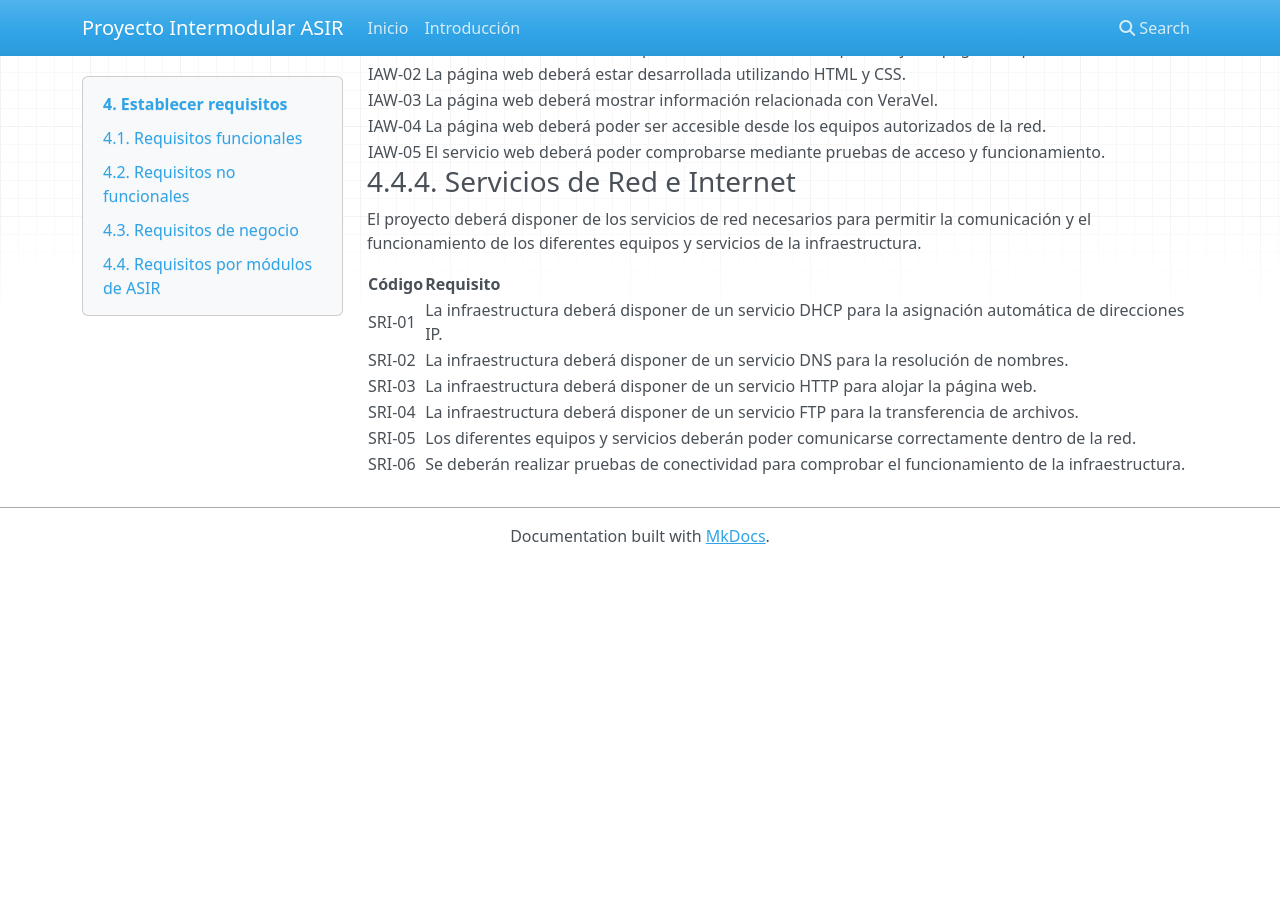
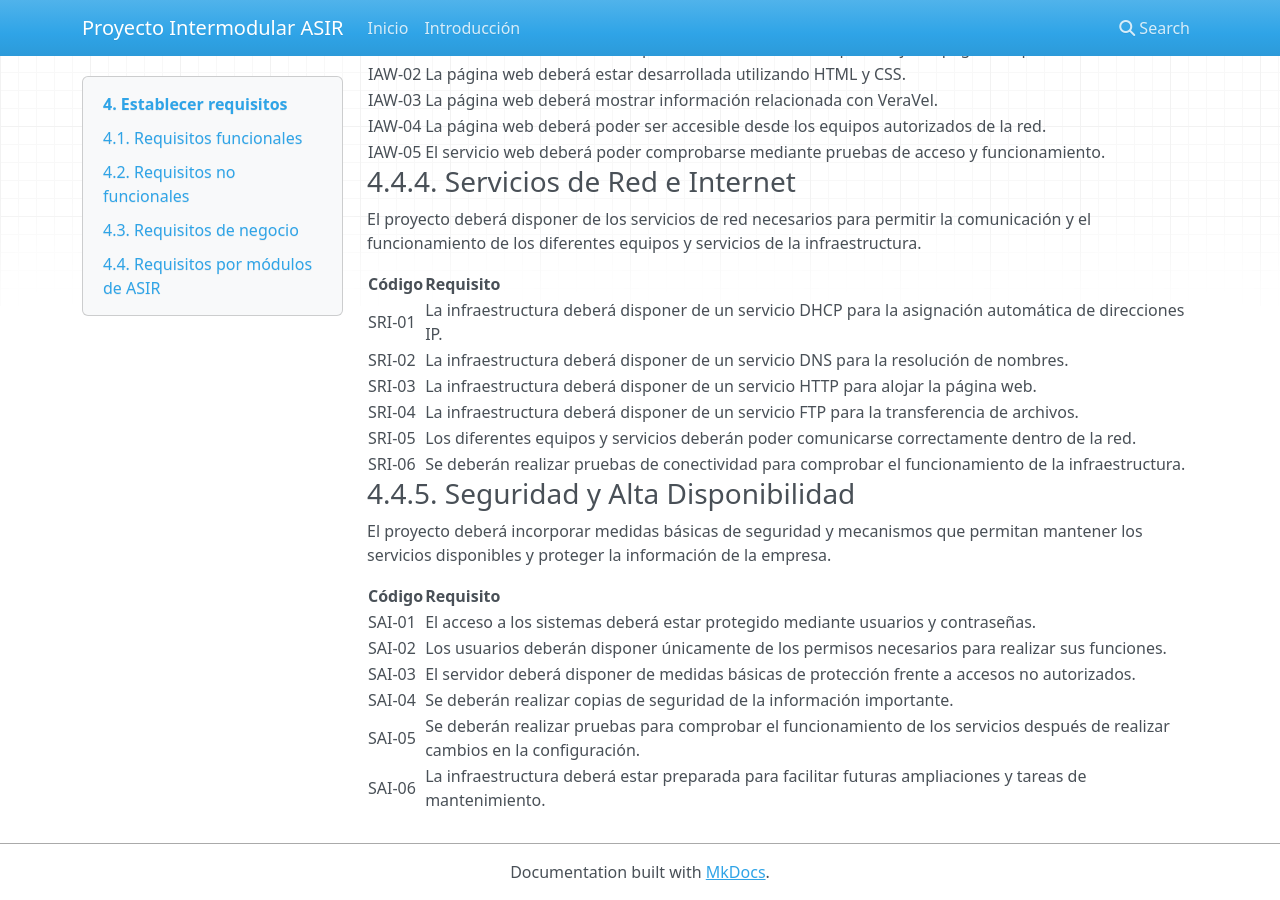
Before and after one commit to carloshuertasrodrigo-prog/Proyecto-Intermodular-ASIR, an MkDocs documentation site: the page built from docs/04_requisitos.md, in a window 1280 px wide and 900 px high, scrolled down 2379 px. Built offline with MkDocs 1.6.1, drawn with Linux system fonts in a browser that asks for light colours; nearby versions of some CDN libraries; before the commit the page ends 2943 px from its top, so only the background shows below that.

Commit message:
Añadidos requisitos de Seguridad y Alta Disponibilidad
Added security and high availability requirements for the project.

```diff
--- a/docs/04_requisitos.md
+++ b/docs/04_requisitos.md
@@ -99,3 +99,16 @@ El proyecto deberá disponer de los servicios de red necesarios para permitir la
 | SRI-04 | La infraestructura deberá disponer de un servicio FTP para la transferencia de archivos. |
 | SRI-05 | Los diferentes equipos y servicios deberán poder comunicarse correctamente dentro de la red. |
 | SRI-06 | Se deberán realizar pruebas de conectividad para comprobar el funcionamiento de la infraestructura. |
+
+### 4.4.5. Seguridad y Alta Disponibilidad
+
+El proyecto deberá incorporar medidas básicas de seguridad y mecanismos que permitan mantener los servicios disponibles y proteger la información de la empresa.
+
+| **Código** | **Requisito** |
+|---|---|
+| SAI-01 | El acceso a los sistemas deberá estar protegido mediante usuarios y contraseñas. |
+| SAI-02 | Los usuarios deberán disponer únicamente de los permisos necesarios para realizar sus funciones. |
+| SAI-03 | El servidor deberá disponer de medidas básicas de protección frente a accesos no autorizados. |
+| SAI-04 | Se deberán realizar copias de seguridad de la información importante. |
+| SAI-05 | Se deberán realizar pruebas para comprobar el funcionamiento de los servicios después de realizar cambios en la configuración. |
+| SAI-06 | La infraestructura deberá estar preparada para facilitar futuras ampliaciones y tareas de mantenimiento. |
```
